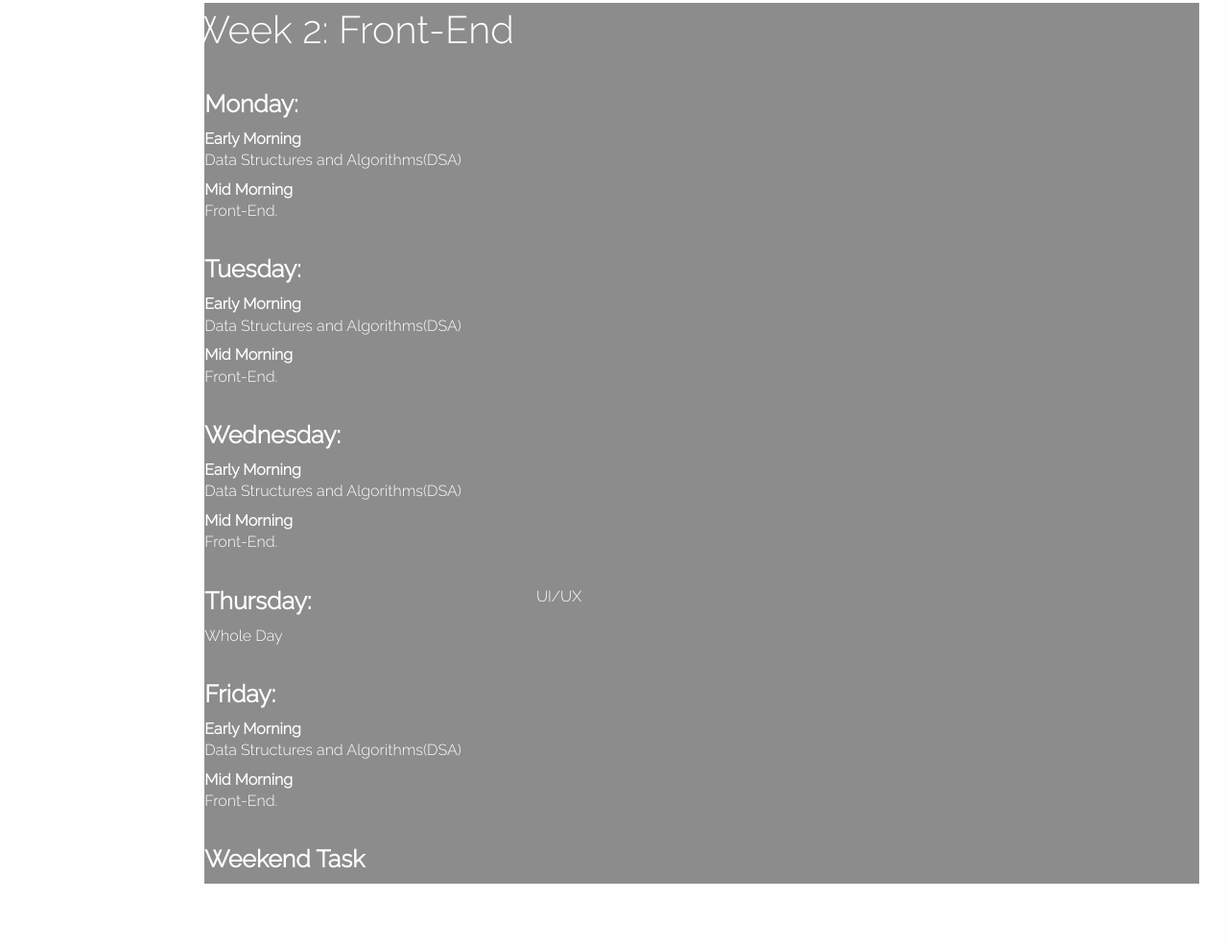
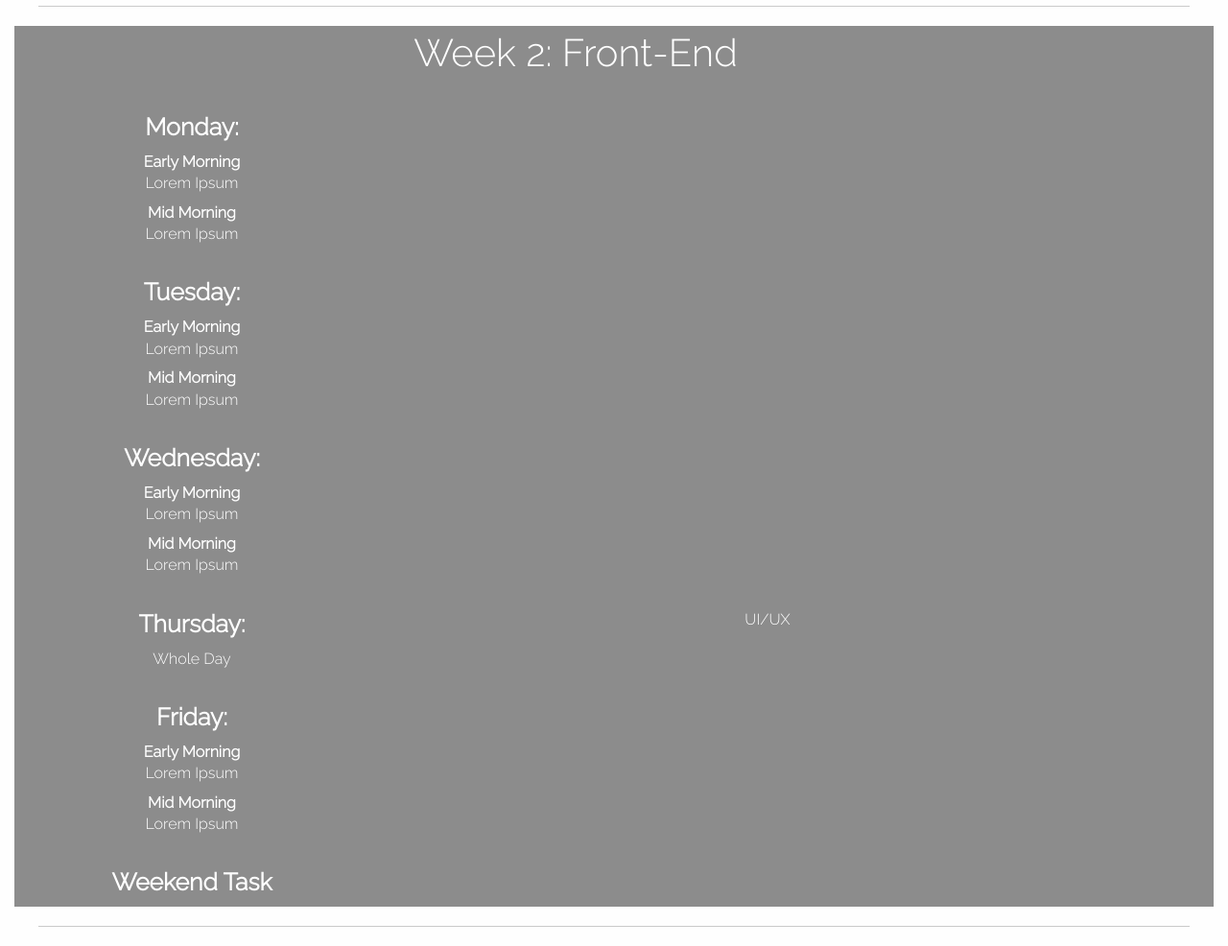
Before and after one commit to gitalry/Moringa-School-Curriculum-UI, a plain HTML site: page index.html in a window 1280 px wide. Shown: the part 1309-2295 px from the top of the page at 96% size. Before the commit the page ends 2230 px from the top, so only its background shows below. Drawn offline with Linux system fonts and the light colour scheme.

```diff
--- a/css/app.css
+++ b/css/app.css
@@ -2,7 +2,7 @@
 body {
     font-family: 'Raleway', serif;
     color: #232a35;
-    text-align: left;
+    text-align: center;
 
 }
 
@@ -53,12 +53,16 @@
    max-width: initial;
 }
 
-.row {
-  max-width: 100%
+.row .full-width{
+  max-width: 100%;
+  padding: 10px, 50px, 10px, 10px;
 }
 
 #week1{
     background-color: #808080;
+    color: #fff;
+
+    /*margin-right: 10px;*/
 }
 
 #week2{
--- a/index.html
+++ b/index.html
@@ -37,9 +37,9 @@
                     <!--Body content starts here-->
                                 <!--intro paragraph-->
 
-        <div class="row">
+<!--        <div class="row">-->
             <div class="small-1 columns"><br><!--2--></div>
-                <div class="small-10 columns">
+                <div class="small-12 columns">
                    <p id="hello">Hello!<br>
                     Welcome to the beginning of your Moringa School curriculum.<br>
                     </p>
@@ -125,8 +125,8 @@
                     <div class="row">
                         <div class="small-4 medium-4 large-4 columns">
                             <h4 class="days"><b>Monday:</b></h4>
-                            <h6><b>Early Morning</b></br>Data Structures and Algorithms(DSA)</h6>
-                            <h6><b>Mid Morning</b></br>Front-End.</h6>
+                            <h6><b>Early Morning</b></br>Lorem Ipsum</h6>
+                            <h6><b>Mid Morning</b></br>Lorem Ipsum</h6>
                         </div>
                         <div class="small-8 medium-8 large-8 columns">
                             <p></p>
@@ -136,8 +136,8 @@
                     <div class="row">
                         <div class="small-4 medium-4 large-4 columns">
                             <h4 class="days"><b>Tuesday:</b></h4>
-                            <h6><b>Early Morning</b></br>Data Structures and Algorithms(DSA)</h6>
-                            <h6><b>Mid Morning</b></br>Front-End.</h6>
+                            <h6><b>Early Morning</b></br>Lorem Ipsum</h6>
+                            <h6><b>Mid Morning</b></br>Lorem Ipsum</h6>
                         </div>
                         <div class="small-8 medium-8 large-8 columns">
                             <p></p>
@@ -147,8 +147,9 @@
                     <div class="row">
                         <div class="small-4 medium-4 large-4 columns">
                             <h4 class="days"><b>Wednesday:</b></h4>
-                            <h6><b>Early Morning</b></br>Data Structures and Algorithms(DSA)</h6>
-                            <h6><b>Mid Morning</b></br>Front-End.</h6>
+                            <h6><b>Early Morning</b></br>Lorem Ipsum</h6>
+                            <h6><b>Mid Morning</b></br>Lorem Ipsum
+                            </h6>
                         </div>
                         <div class="small-8 medium-8 large-8 columns">
                             <p></p>
@@ -168,8 +169,8 @@
                     <div class="row">
                         <div class="small-4 medium-4 large-4 columns">
                             <h4 class="days"><b>Friday:</b></h4>
-                            <h6><b>Early Morning</b></br>Data Structures and Algorithms(DSA)</h6>
-                            <h6><b>Mid Morning</b></br>Front-End.</h6>
+                            <h6><b>Early Morning</b></br>Lorem Ipsum</h6>
+                            <h6><b>Mid Morning</b></br>Lorem Ipsum</h6>
                         </div>
                         <div class="small-8 medium-8 large-8 columns">
                             <p></p>
@@ -185,6 +186,7 @@
                         </div>
                     </div>
 </div>
+<hr>
 <!-- footer -->
 <!--
 <div class="footer">
```
